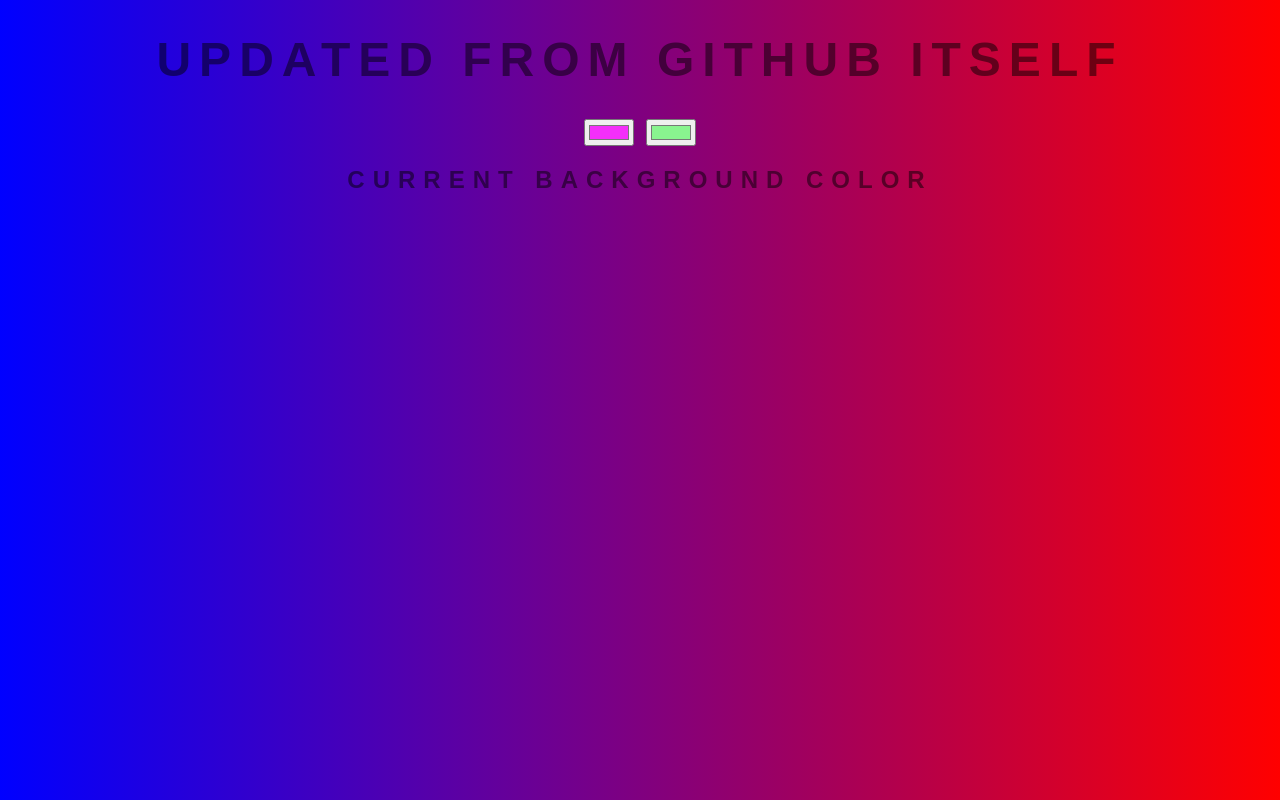
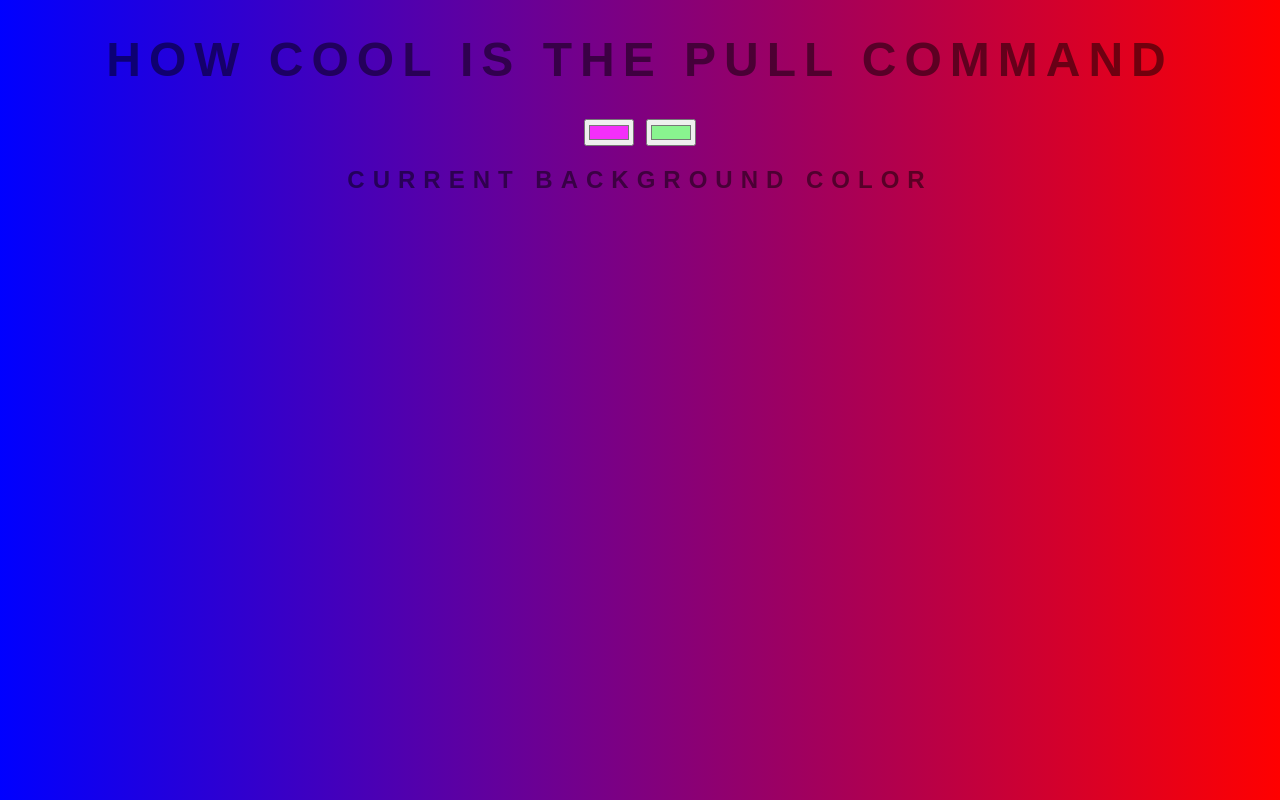
Before and after one commit to Ahtasham-Shaikh/Background-generator, a plain HTML site: page index.html in a window 1280 px wide. Drawn offline with Linux system fonts and the light colour scheme.

Commit message:
Update index.html

```diff
--- a/index.html
+++ b/index.html
@@ -6,7 +6,7 @@
     <link rel="stylesheet" href="style.css">
   </head>
   <body>
-    <h1>Updated From Github itself</h1>
+    <h1>How cool is the pull command</h1>
     <input id="color1" type="color" name="" value="#f32ff9">
     <input id="color2" type="color" name="" value="#89f48f">
     <h2>Current background color</h2>
```
